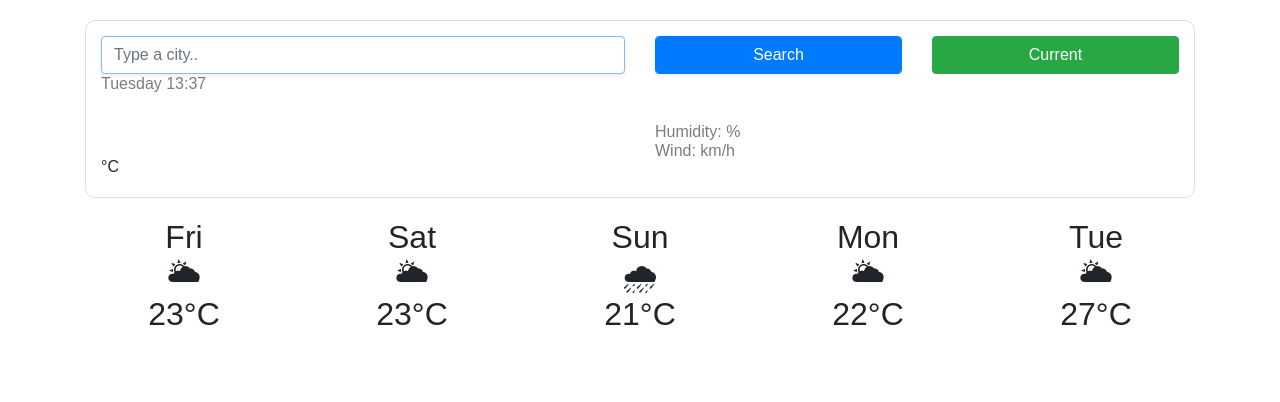
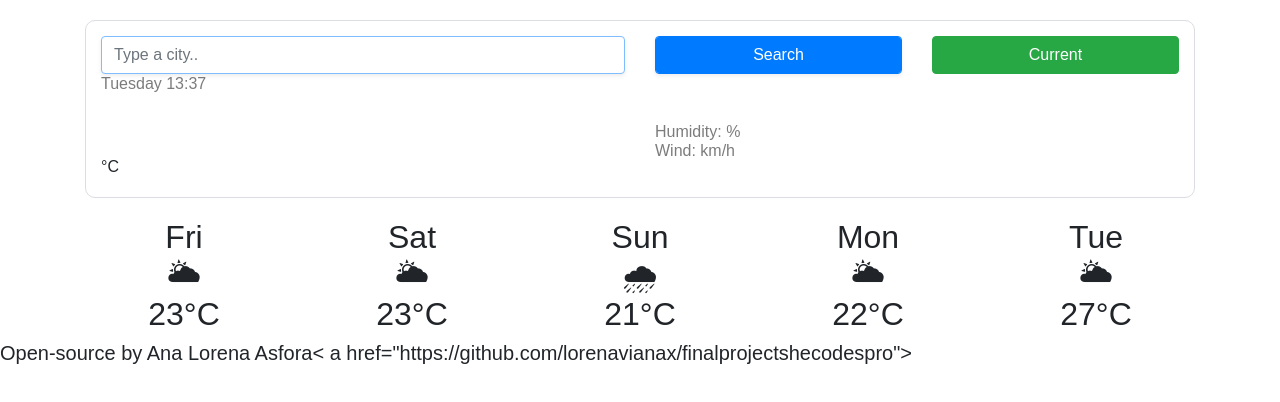
Before and after one commit to lorenavianax/finalprojectshecodespro, a plain HTML site: page index.html in a window 1280 px wide. Drawn offline with nearby package versions, Linux system fonts and the light colour scheme; files that its build step writes are made by us from their sources; no server answers; files whose address does not match are found by name.

Commit message:
add link
github

```diff
--- a/index.html
+++ b/index.html
@@ -81,6 +81,7 @@
         </div>
       </div>
     </h2>
+    <h5>Open-source by Ana Lorena Asfora< a href="https://github.com/lorenavianax/finalprojectshecodespro"></a> </h5>
     <script src="src/index.js"></script>
   </body>
 </html>
```
